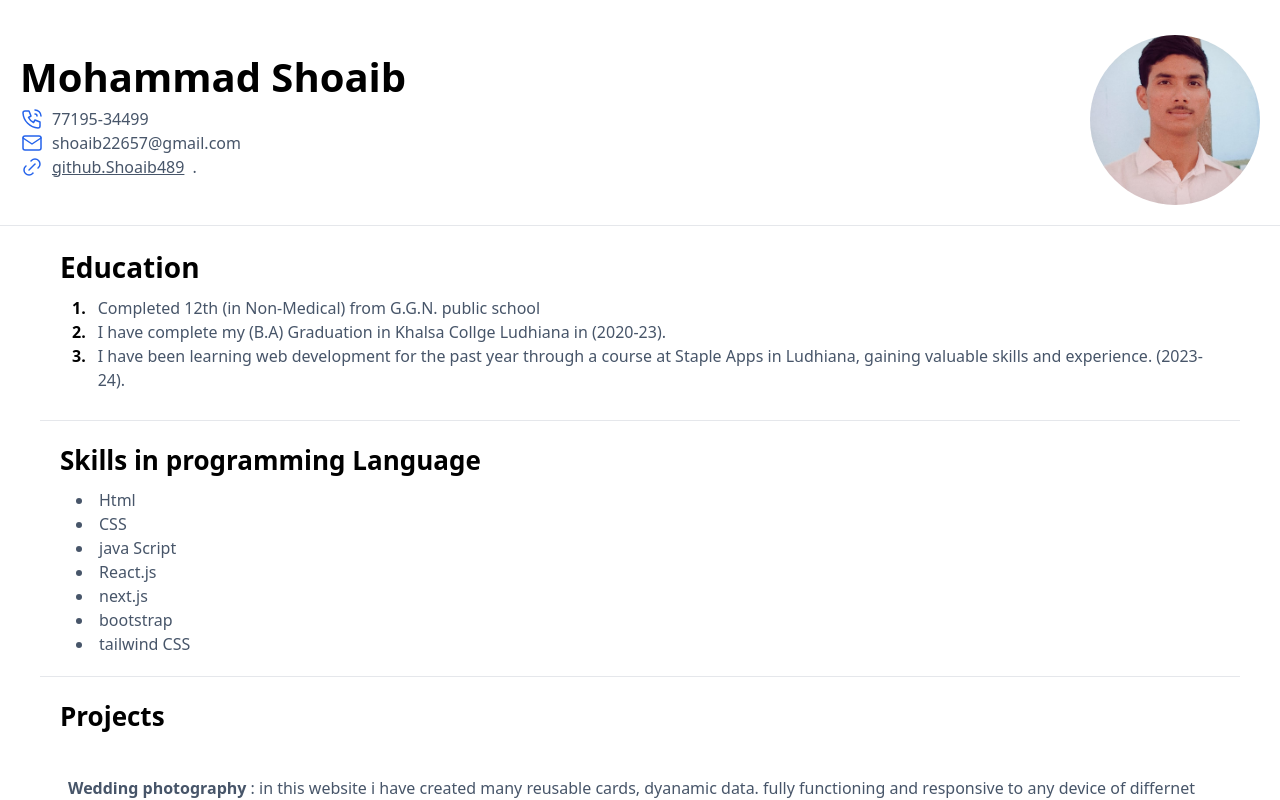
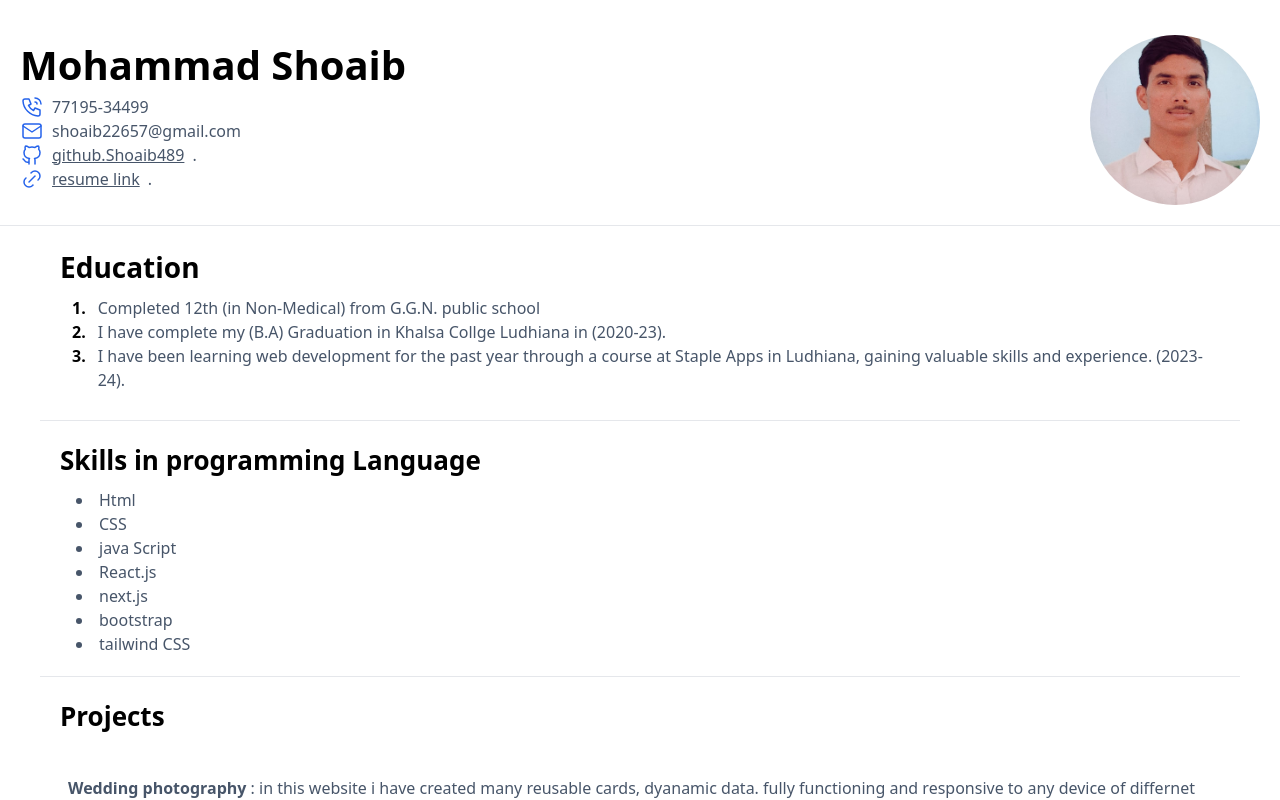
Before and after one commit to Shoaib489/Resume, a Next.js app: page / in a window 1280 px wide. Shown: the top 800 px of the page. Built offline with nearby package versions, Linux system fonts and the light colour scheme.

Commit message:
Add resumepic.jpg

```diff
--- a/src/components/navbar.jsx
+++ b/src/components/navbar.jsx
@@ -1,7 +1,7 @@
 import React from 'react';
 import Link from 'next/link';
 import classes from "./navbar.module.css"
-import { IconLink, IconMail, IconPhoneCall } from '@tabler/icons-react';
+import { IconBrandGithub, IconLink, IconMail, IconPhoneCall } from '@tabler/icons-react';
 
 const Navbar = () => {
 
@@ -22,8 +22,12 @@ const Navbar = () => {
                             <Link href="mailto:shoaib22657@gmail.com">shoaib22657@gmail.com</Link>
                         </p>
                         <p className='flex gap-2 text-slate-600 items-center '>
+                            <IconBrandGithub stroke={1.5} className='text-blue-600 ' />
+                            <Link className='underline ' target='main' href={"https://github.com/Shoaib489"}>github.Shoaib489</Link>.
+                        </p>
+                        <p className='flex gap-2 text-slate-600 items-center '>
                             <IconLink stroke={1.5} className='text-blue-600 ' />
-                            <Link className='underline ' target='main' href={"https://github.com/Shoaib489"}>github.Shoaib489</Link>.
+                            <Link className='underline ' target='main' href={"https://resume-steel-psi.vercel.app/"}>resume link</Link>.
                         </p>
 
                     </div>
```
